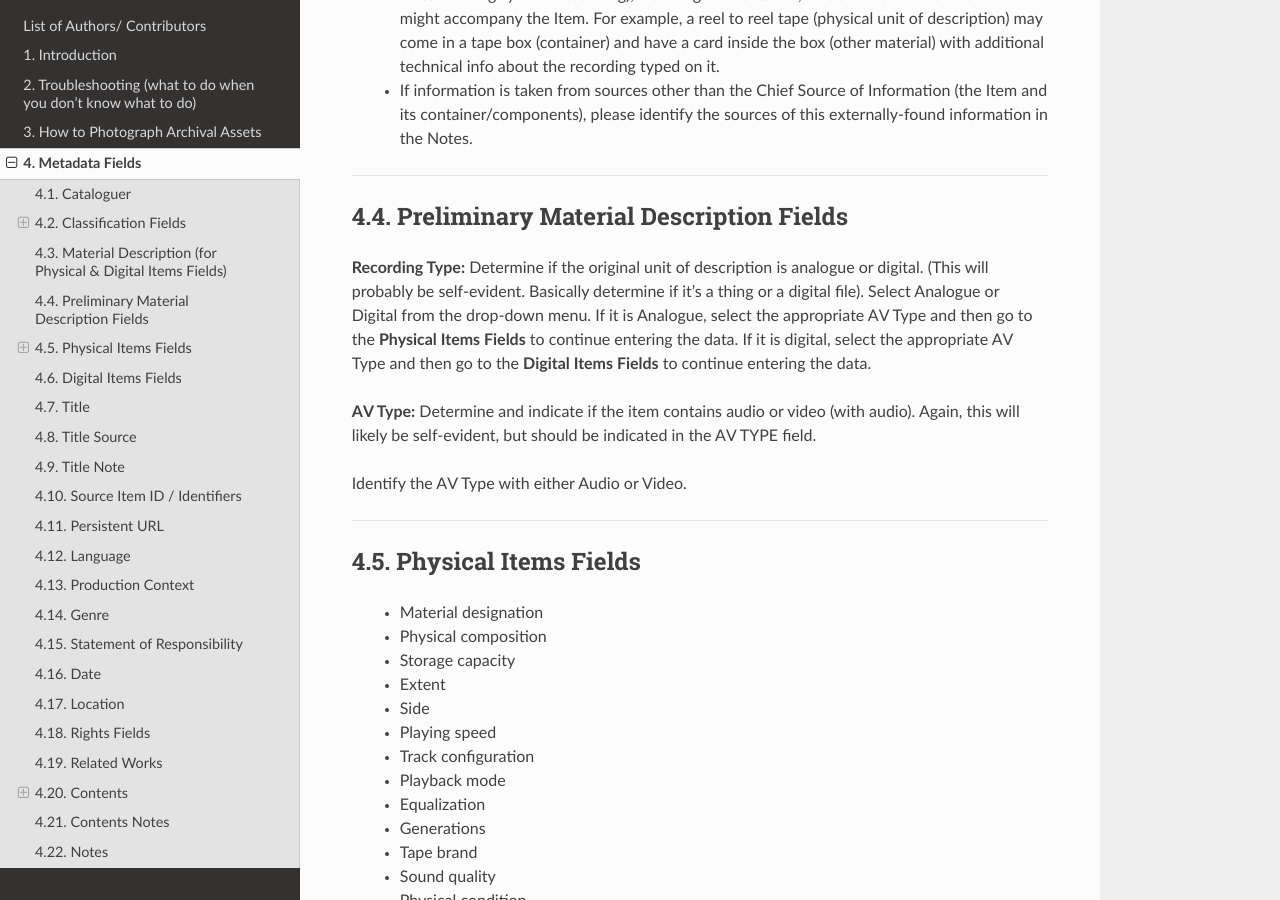
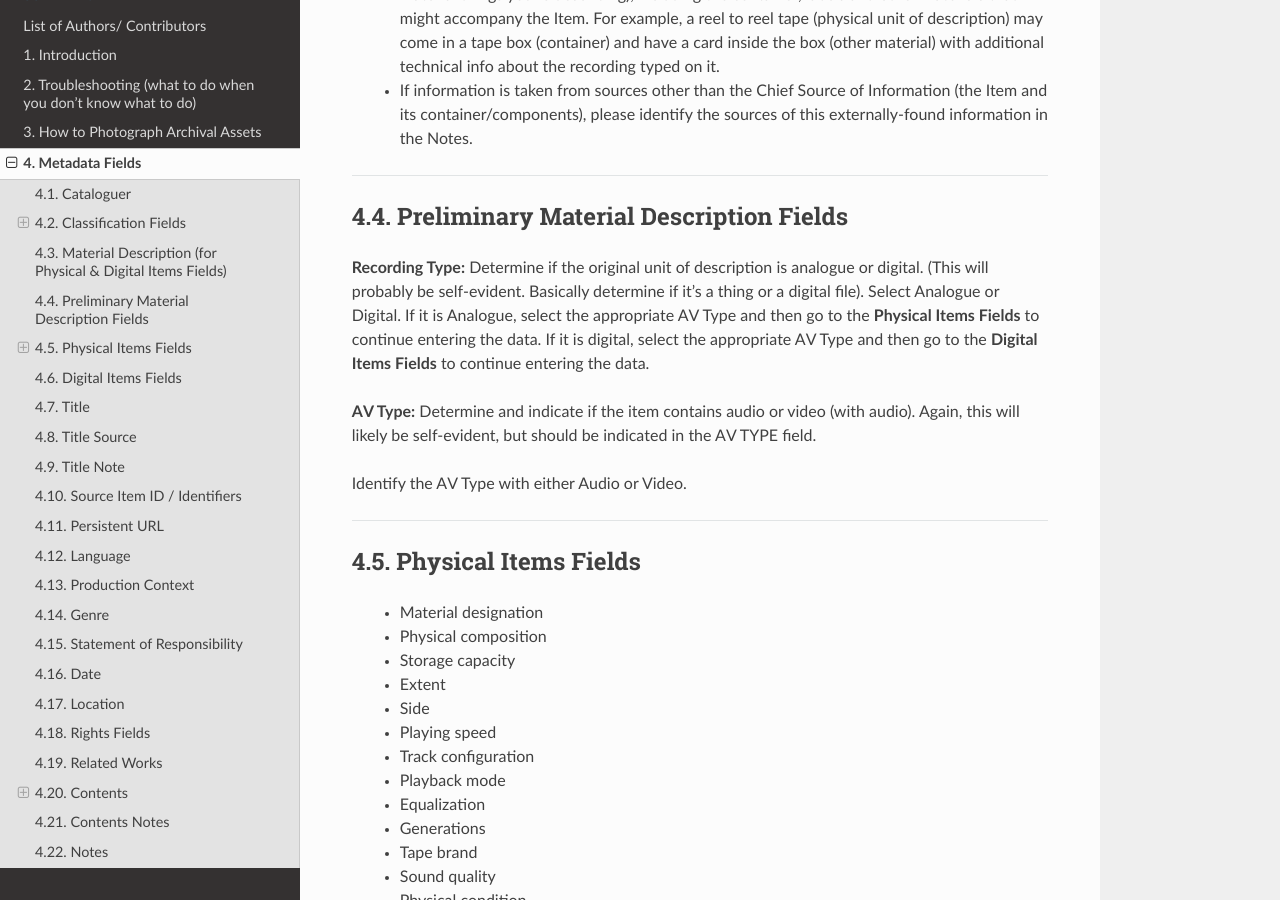
Before and after one commit to spokenweb/spokenweb-metadata-scheme, a Sphinx documentation site: the page built from docs/4-metadata-fields.rst, in a window 1280 px wide and 900 px high, scrolled down 4683 px. Built offline with Sphinx 7.4.7 and the Read the Docs theme 3.1.0, drawn with Linux system fonts in a browser that asks for light colours.

Commit message:
Update 4-metadata-fields.rst

```diff
--- a/docs/4-metadata-fields.rst
+++ b/docs/4-metadata-fields.rst
@@ -157,7 +157,7 @@ SpokenWeb sometimes uses series to capture the way in which reading series have
 4.4. Preliminary Material Description Fields
 ********************************************
 
-**Recording Type:** Determine if the original unit of description is analogue or digital. (This will probably be self-evident. Basically determine if it’s a thing or a digital file). Select Analogue or Digital from the drop-down menu. If it is Analogue, select the appropriate AV Type and then go to the **Physical Items Fields** to continue entering the data. If it is digital, select the appropriate AV Type and then go to the **Digital Items Fields** to continue entering the data.
+**Recording Type:** Determine if the original unit of description is analogue or digital. (This will probably be self-evident. Basically determine if it’s a thing or a digital file). Select Analogue or Digital. If it is Analogue, select the appropriate AV Type and then go to the **Physical Items Fields** to continue entering the data. If it is digital, select the appropriate AV Type and then go to the **Digital Items Fields** to continue entering the data.
 
 **AV Type:** Determine and indicate if the item contains audio or video (with audio). Again, this will likely be self-evident, but should be indicated in the AV TYPE field.
 
```
